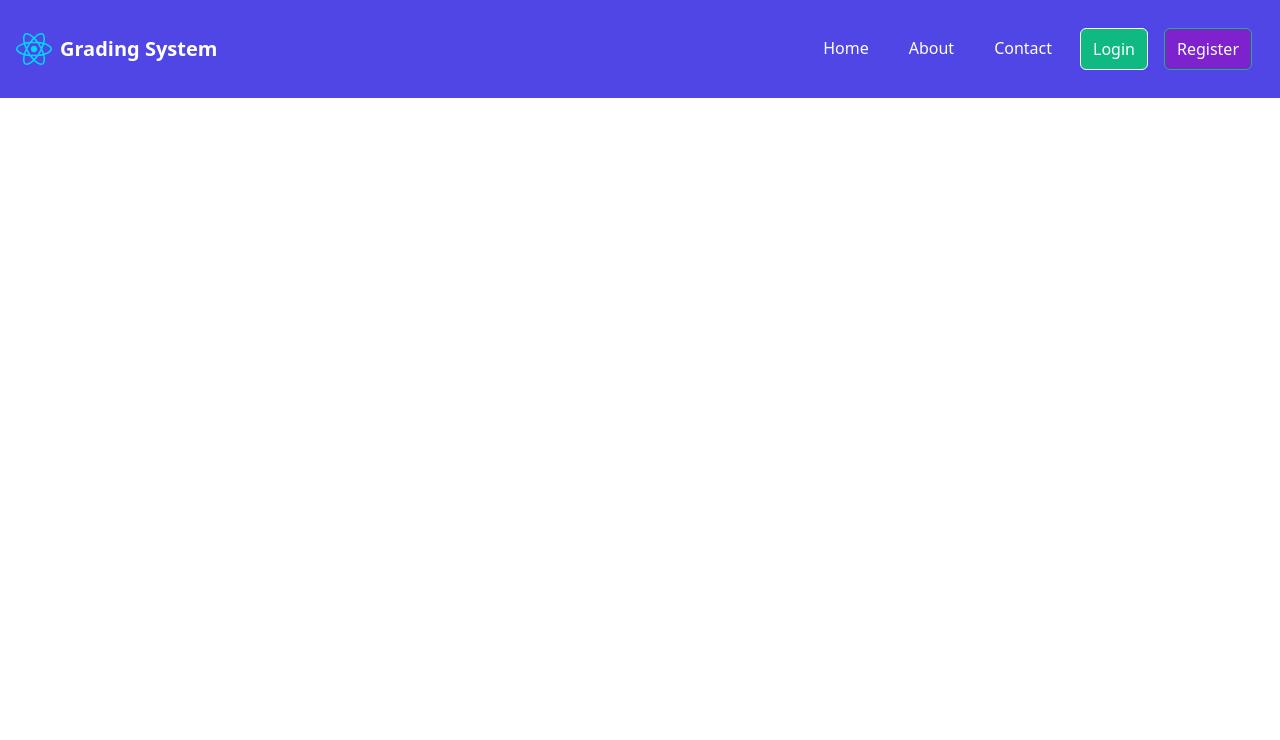
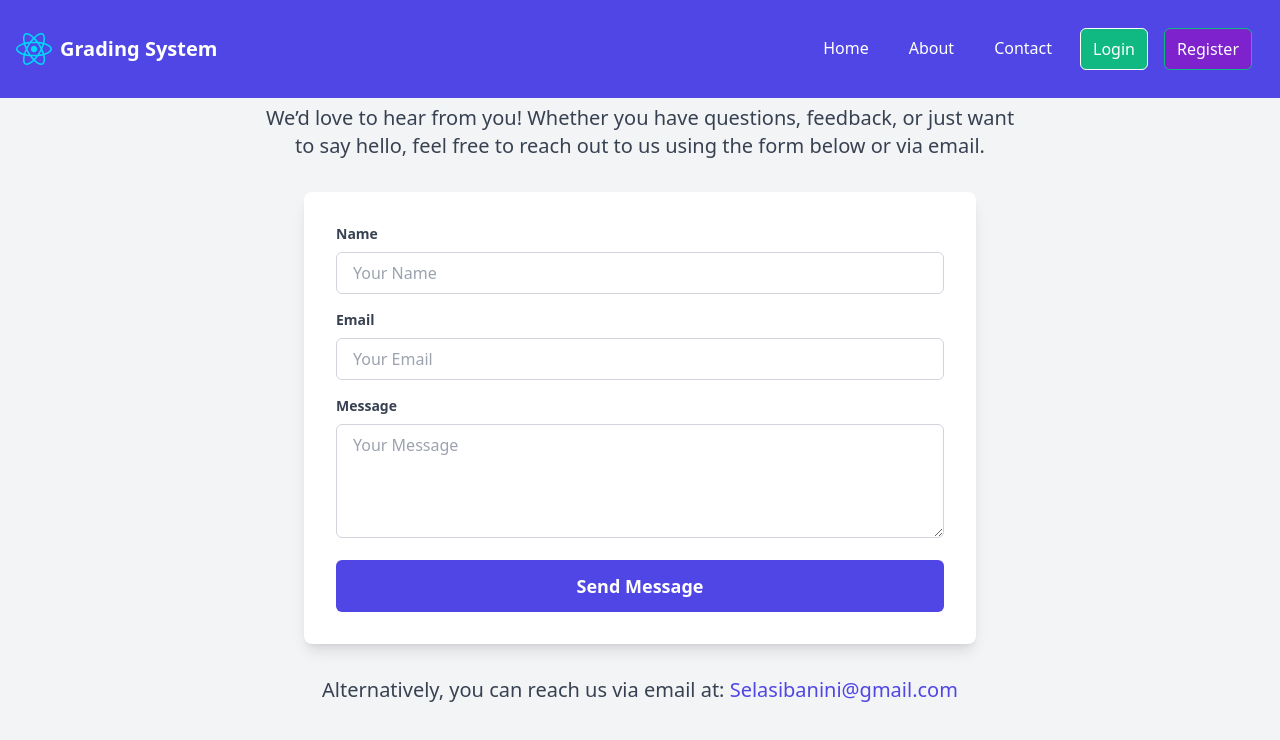
Before and after one commit to Wavei-Haruna/School_Management_System, a React (Vite) app: page /contact in a window 1280 px wide. Shown: the top 740 px of the page. Built offline with nearby package versions, Linux system fonts and the light colour scheme; no server answers.

Commit message:
feat: add about section

```diff
--- a/src/App.jsx
+++ b/src/App.jsx
@@ -7,6 +7,8 @@ import TeacherDashboard from './components/TeacherDashboard';
 import TeacherLoginForm from './components/TeacherLoginForm';
 import { AuthProvider } from './AuthContext';
 import Students from './components/Students';
+import AboutUs from './pages/AboutUs';
+import ContactUs from './pages/Contact';
 
 function App() {
   return (
@@ -17,6 +19,8 @@ function App() {
           <div className=" hide-scrollbar">
             <Routes>
               <Route path="/" element={<Home />} />
+              <Route path="/about-us" element={<AboutUs />} />
+              <Route path="/contact" element={<ContactUs />} />
               <Route path="/register" element={<TeacherSignupForm />} />
               <Route path="/teacher-dashboard" element={<TeacherDashboard />} />
               <Route path="/login" element={<TeacherLoginForm />} />
--- a/src/components/Navbar.jsx
+++ b/src/components/Navbar.jsx
@@ -54,7 +54,7 @@ function Navbar() {
             Home
           </Link>
           <Link
-            to="/about"
+            to="/about-us"
             className="block text-white px-3 py-2 rounded-md text-base font-medium hover:bg-secondary hover:text-white"
           >
             About
--- /dev/null
+++ b/src/pages/Contact.jsx
@@ -0,0 +1,77 @@
+import React from 'react';
+import { motion } from 'framer-motion';
+
+const ContactUs = () => {
+  const fadeIn = {
+    hidden: { opacity: 0 },
+    visible: { opacity: 1 },
+  };
+
+  return (
+    <motion.div
+      className="flex flex-col items-center p-6 md:p-12 bg-gray-100 min-h-screen"
+      initial="hidden"
+      animate="visible"
+      variants={fadeIn}
+      transition={{ duration: 0.8 }}
+    >
+      <h1 className="text-3xl md:text-4xl font-bold mb-4 text-primary">Contact Us</h1>
+      <p className="text-lg md:text-xl mb-8 text-gray-700 text-center max-w-3xl">
+        We’d love to hear from you! Whether you have questions, feedback, or just want to say hello, feel free to reach out to us using the form below or via email.
+      </p>
+
+      <form className="w-full max-w-2xl bg-white p-8 rounded-lg shadow-lg">
+        <div className="mb-4">
+          <label htmlFor="name" className="block text-gray-700 text-sm font-semibold mb-2">
+            Name
+          </label>
+          <input
+            type="text"
+            id="name"
+            className="w-full px-4 py-2 border border-gray-300 rounded-md focus:outline-none focus:ring-2 focus:ring-primary"
+            placeholder="Your Name"
+            required
+          />
+        </div>
+        <div className="mb-4">
+          <label htmlFor="email" className="block text-gray-700 text-sm font-semibold mb-2">
+            Email
+          </label>
+          <input
+            type="email"
+            id="email"
+            className="w-full px-4 py-2 border border-gray-300 rounded-md focus:outline-none focus:ring-2 focus:ring-primary"
+            placeholder="Your Email"
+            required
+          />
+        </div>
+        <div className="mb-4">
+          <label htmlFor="message" className="block text-gray-700 text-sm font-semibold mb-2">
+            Message
+          </label>
+          <textarea
+            id="message"
+            rows="4"
+            className="w-full px-4 py-2 border border-gray-300 rounded-md focus:outline-none focus:ring-2 focus:ring-primary"
+            placeholder="Your Message"
+            required
+          ></textarea>
+        </div>
+        <button
+          type="submit"
+          className="w-full px-6 py-3 bg-primary text-white text-lg font-semibold rounded-md hover:bg-secondary transition duration-300"
+        >
+          Send Message
+        </button>
+      </form>
+
+      <div className="mt-8 text-center">
+        <p className="text-lg md:text-xl text-gray-700">
+          Alternatively, you can reach us via email at: <a href="mailto:Selasibanini@gmail.com" className="text-primary hover:underline">Selasibanini@gmail.com</a>
+        </p>
+      </div>
+    </motion.div>
+  );
+};
+
+export default ContactUs;
```
